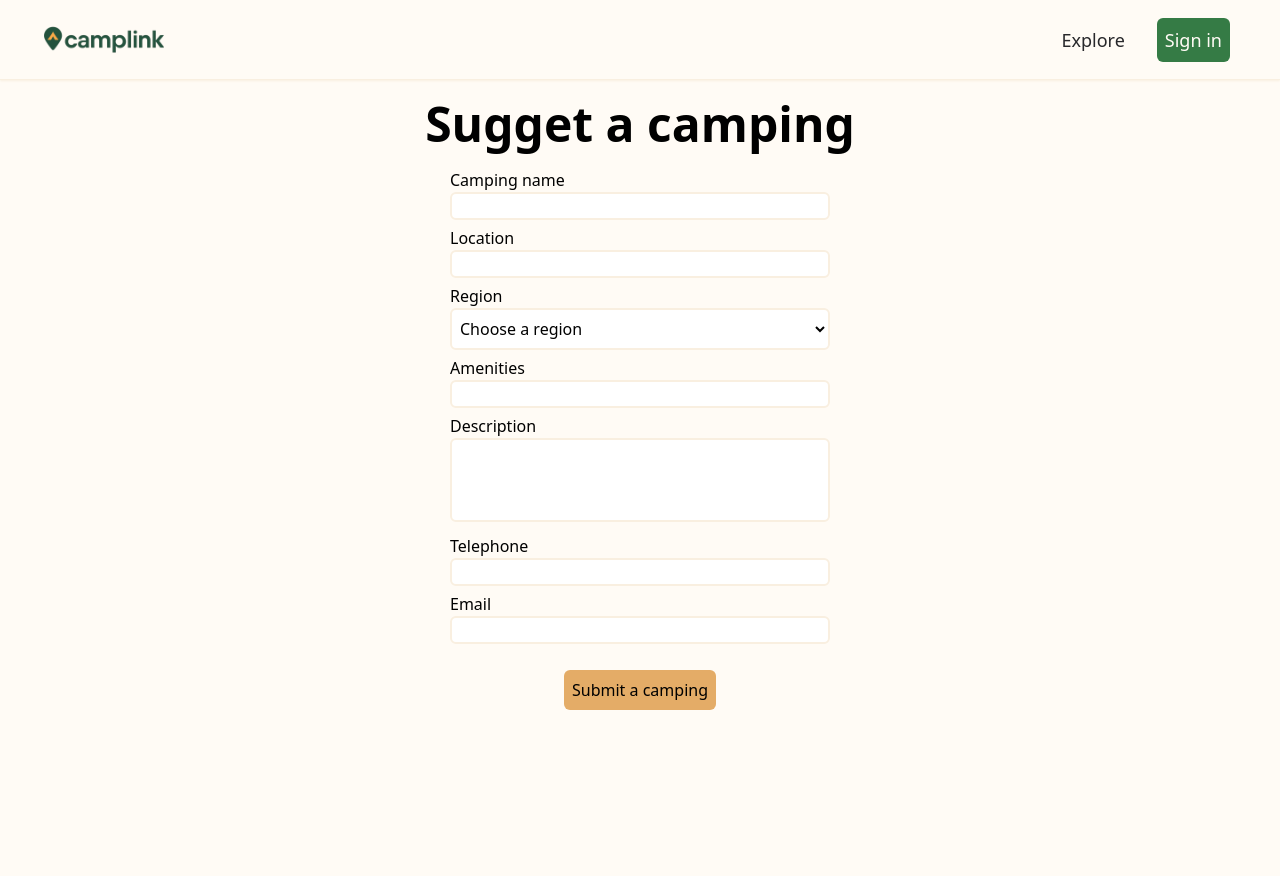
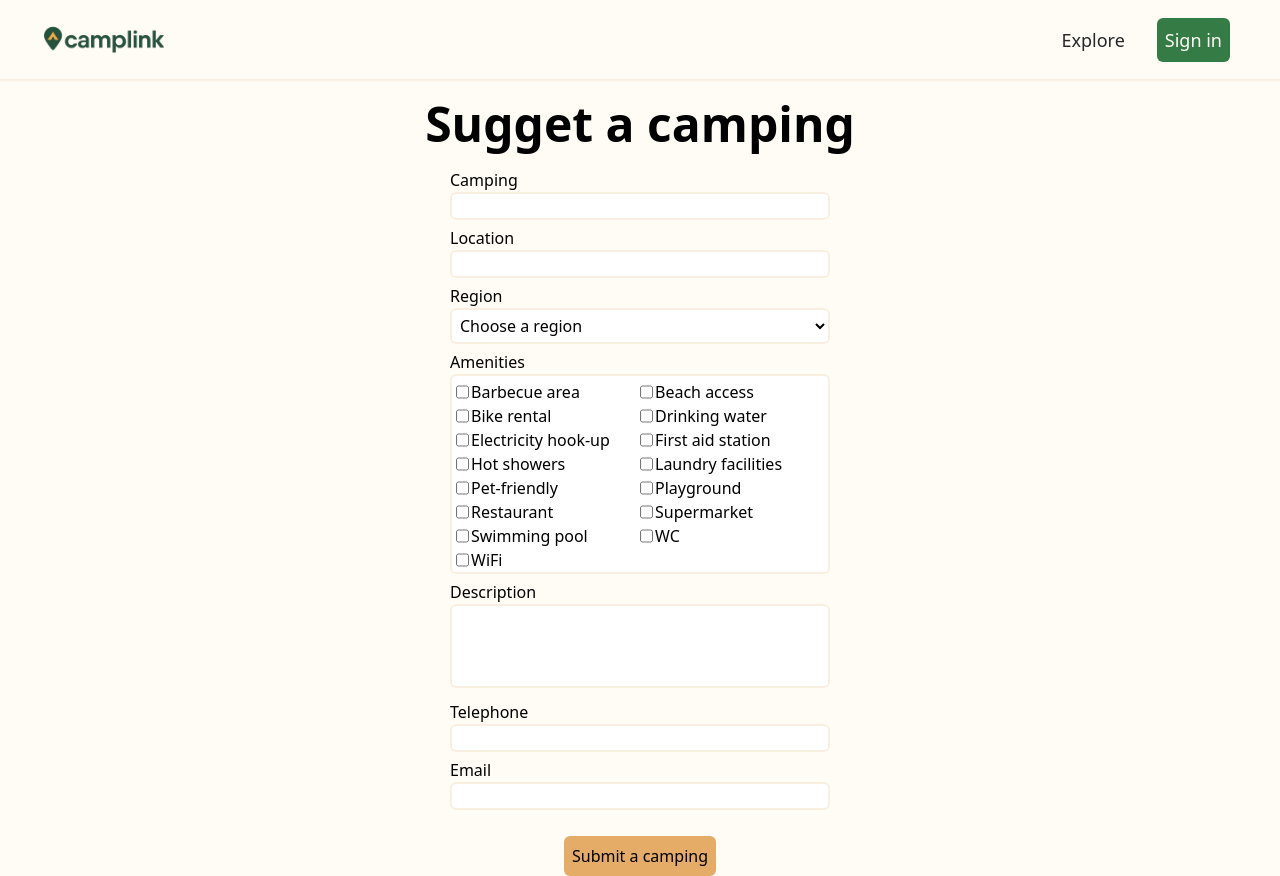
Before and after one commit to otsatsos/Camplink, a React (Vite) app: page /submit-camping in a window 1280 px wide. Before the commit the page ends 800 px from the top, so only its background shows below. Built offline with nearby package versions, Linux system fonts and the light colour scheme.

Commit message:
added checkbox ameneties

```diff
--- a/package.json
+++ b/package.json
@@ -13,6 +13,7 @@
     "@tailwindcss/vite": "^4.1.6",
     "react": "^19.1.0",
     "react-dom": "^19.1.0",
+    "react-hook-form": "^7.56.3",
     "react-router-dom": "^7.6.0",
     "tailwindcss": "^4.1.6"
   },
--- a/src/Data.js
+++ b/src/Data.js
@@ -407,3 +407,21 @@ export const REGIONS = [
   "Peloponnese",
   "South Aegean",
 ].sort((a, b) => a.localeCompare(b));
+
+export const AMENITIES = [
+  "WiFi",
+  "Hot showers",
+  "WC",
+  "Supermarket",
+  "Electricity hook-up",
+  "Drinking water",
+  "Barbecue area",
+  "Laundry facilities",
+  "Swimming pool",
+  "Beach access",
+  "Restaurant",
+  "Playground",
+  "Pet-friendly",
+  "Bike rental",
+  "First aid station",
+].sort((a, b) => a.localeCompare(b));
--- /dev/null
+++ b/src/components/FormFieldset/FormFieldset.jsx
@@ -0,0 +1,19 @@
+const FormFieldset = ({ label, items,name }) => {
+  return (
+    <>
+      <label className="font-medium block">{label}</label>
+      <fieldset className="grid grid-cols-2 w-95 h-50 p-1 mb-1.5 bg-white border-2 border-solid border-[#F9EFE0] rounded-md focus:outline-none focus-within:border-[#418050]">
+        {items.map((item, index) => {
+          return (
+            <div className="flex flex-row gap-0.5">
+              <input type="checkbox" value={item} name={name} key={index} />
+              <label key={index}>{item}</label>
+            </div>
+          );
+        })}
+      </fieldset>
+    </>
+  );
+};
+
+export default FormFieldset;
--- a/src/components/FormSelect/FormSelect.jsx
+++ b/src/components/FormSelect/FormSelect.jsx
@@ -1,16 +1,15 @@
-import { REGIONS } from "../../Data.js";
-
-const FormSelect = ({ label }) => {
+const FormSelect = ({ label, defaultOption, items, name }) => {
   return (
     <>
       <label className="font-medium block">{label}</label>
       <select
-        className="w-95 pl-1 py-1.75 mb-1.5 bg-white border-2 border-solid border-[#F9EFE0] rounded-md focus:outline-none focus-within:border-[#418050]"
+        className="w-95 pl-1 py-1 mb-1.5 bg-white border-2 border-solid border-[#F9EFE0] rounded-md focus:outline-none focus-within:border-[#418050]"
+        name={name}
         placeholder=""
       >
-        <option>Choose a region</option>
-        {REGIONS.map((region) => {
-          return <option>{region}</option>;
+        <option>{defaultOption}</option>
+        {items.map((item, index) => {
+          return <option key={index}>{item}</option>;
         })}
       </select>
     </>
--- a/src/components/FormSubmitCamping/FormSubmitCamping.jsx
+++ b/src/components/FormSubmitCamping/FormSubmitCamping.jsx
@@ -1,27 +1,45 @@
-import { useState } from "react";
+import { REGIONS } from "../../Data.js";
+import { CAMPINGS } from "../../Data.js";
+import { AMENITIES } from "../../Data.js";
 import FormInput from "../FormInput/FormInput.jsx";
 import FormSelect from "../FormSelect/FormSelect.jsx";
 import FormTextarea from "../FormTextarea/FormTextarea.jsx";
-import Button from "../NavButton/NavButton.jsx";
 import SubmitFormButton from "../SubmitFormButton/SubmitFormButton.jsx";
+import FormFieldset from "../FormFieldset/FormFieldset.jsx";
 
 const FormSubmitCamping = () => {
-  const [newCamping, setNewCamping] = useState("");
+
+  const handleSubmit = (e) => {
+    e.preventDefault();
+    const formData = new FormData(e.target);
+    const entries = Object.fromEntries(formData.entries);
+    console.log(entries);
+  }
 
   return (
     <div className="mt-25 flex flex-col items-center">
       <h1 className="text-5xl font-semibold mb-5">Sugget a camping</h1>
-      <form className="w-[50%] flex flex-col items-center">
+      <form
+        onSubmit={handleSubmit}
+        className="w-[50%] flex flex-col items-center"
+      >
         <div className="text-left">
-          <FormInput label="Camping name" />
-          <FormInput label="Location" />
-          <FormSelect label="Region" />
-          <FormInput label="Amenities" />
-          <FormTextarea label="Description" />
-          <FormInput label="Telephone" />
-          <FormInput label="Email" />
+          <FormInput label="Camping" name="campingName" />
+          <FormInput label="Location" name="location" />
+          <FormSelect
+            label="Region"
+            defaultOption="Choose a region"
+            items={REGIONS}
+            name="region"
+          />
+          <FormFieldset label="Amenities" items={AMENITIES} name="amenities" />
+          <FormTextarea label="Description" name="description" />
+          <FormInput label="Telephone" name="telephone" />
+          <FormInput label="Email" name="email" />
         </div>
-        <SubmitFormButton style="bg-[#e4ac67] mt-5 p-2 rounded-md hover:bg-[#FAAA48] cursor-pointer">Submit a camping</SubmitFormButton>
+        <SubmitFormButton style="bg-[#e4ac67] mt-5 p-2 rounded-md hover:bg-[#FAAA48] cursor-pointer">
+          Submit a camping
+        </SubmitFormButton>
       </form>
     </div>
   );
--- a/src/components/FormTextarea/FormTextarea.jsx
+++ b/src/components/FormTextarea/FormTextarea.jsx
@@ -1,11 +1,12 @@
-const FormTextarea = () => {
+const FormTextarea = ({label,name}) => {
   return (
     <>
-      <label className="font-medium block">Description</label>
+      <label className="font-medium block">{label}</label>
       <textarea
         rows={3}
         minLength={50}
         maxLength={200}
+        name={name}
         className="w-95 p-1 mb-1.5 bg-white border-2 border-solid border-[#F9EFE0] rounded-md resize-none focus:outline-none focus-within:border-[#418050]"
         placeholder=""
       />
--- a/src/components/SubmitFormButton/SubmitFormButton.jsx
+++ b/src/components/SubmitFormButton/SubmitFormButton.jsx
@@ -1,6 +1,6 @@
-const SubmitFormButton = ({ children, style }) => {
+const SubmitFormButton = ({ children, style, onSubmit}) => {
     return <>
-        <button className={style}>{children}</button>
+        <button type="submit" className={style}>{children}</button>
     </>
 }
 
```
Also changed, not shown: 1 other file (tests, documents, lock files or other folders).
